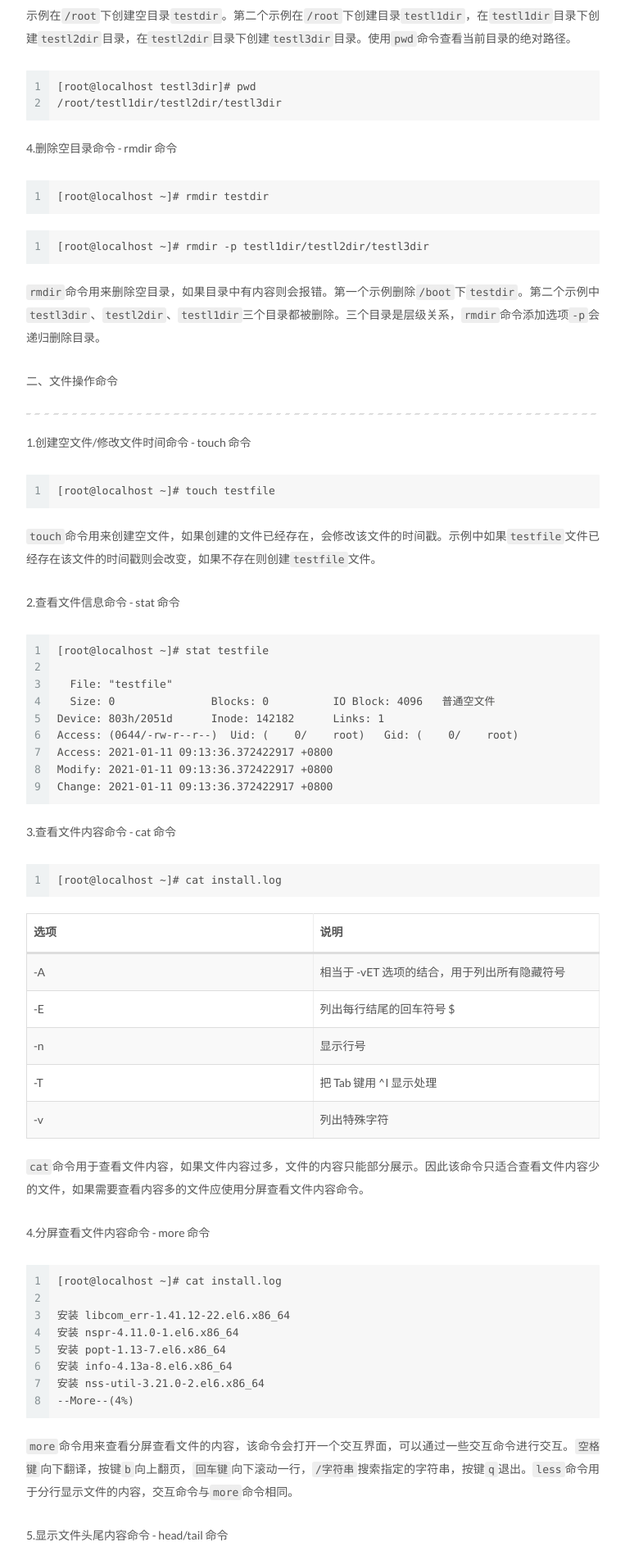
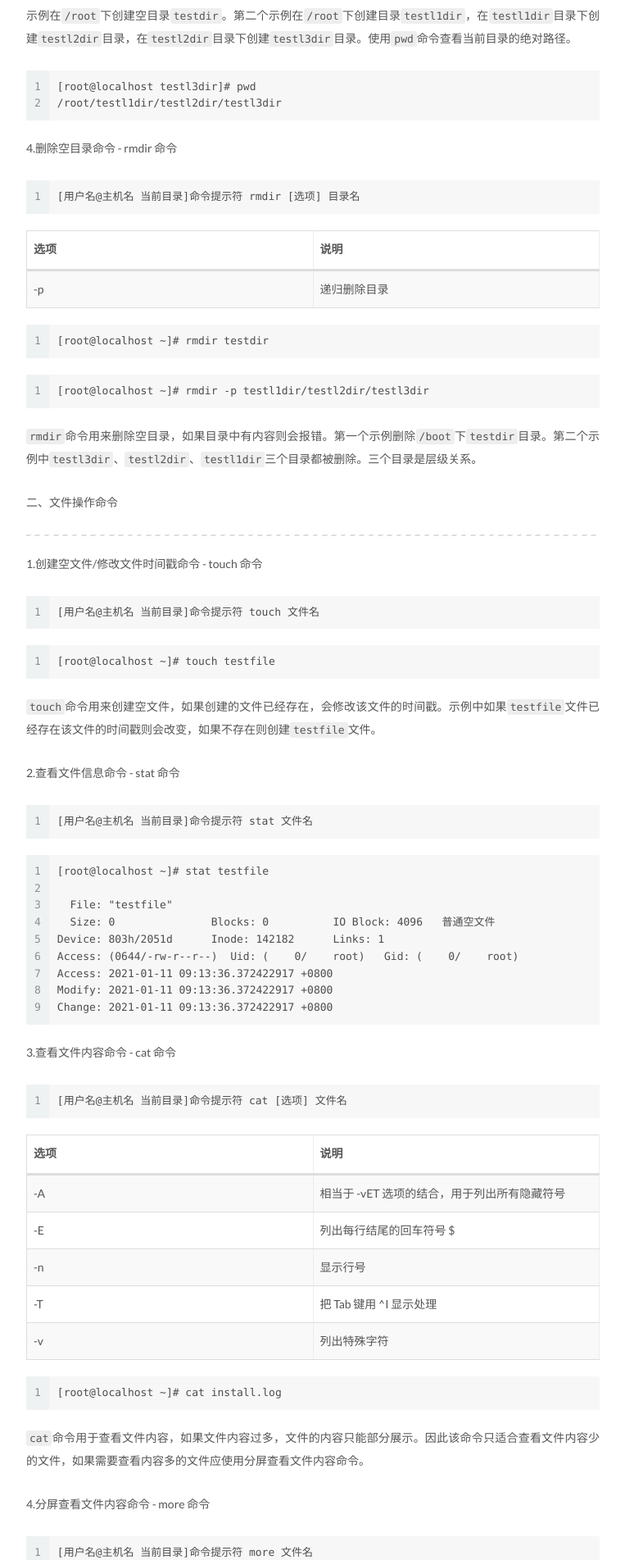
Before and after one commit to chuyibo/chuyibo.github.io, a Jekyll site: the page built from _posts/2021-01-07-Linux 基础命令(二).md, in a window 1280 px wide. Shown: the part 3123-5026 px from the top of the page at 82% size, without its empty margins (258-1021 px from the left). Built offline with Jekyll 4.4.1, drawn with Linux system fonts in a browser that asks for light colours; some of the changed text lies outside the part shown.

Commit message:
2021/01/12

````diff
--- a/_posts/2021-01-07-Linux 基础命令(二).md
+++ b/_posts/2021-01-07-Linux 基础命令(二).md
@@ -126,6 +126,14 @@ Linux 系统中同一目录下不能出现名称相同的目录和文件，名
 4.删除空目录命令 - rmdir 命令
 
 ```
+[用户名@主机名 当前目录]命令提示符 rmdir [选项] 目录名
+```
+
+| 选项 | 说明         |
+| ---- | ------------ |
+| -p   | 递归删除目录 |
+
+```
 [root@localhost ~]# rmdir testdir
 ```
 
@@ -133,13 +141,17 @@ Linux 系统中同一目录下不能出现名称相同的目录和文件，名
 [root@localhost ~]# rmdir -p testl1dir/testl2dir/testl3dir
 ```
 
-`rmdir`命令用来删除空目录，如果目录中有内容则会报错。第一个示例删除`/boot`下`testdir`。第二个示例中`testl3dir`、`testl2dir`、`testl1dir`三个目录都被删除。三个目录是层级关系，`rmdir`命令添加选项`-p`会递归删除目录。
+`rmdir`命令用来删除空目录，如果目录中有内容则会报错。第一个示例删除`/boot`下`testdir`目录。第二个示例中`testl3dir`、`testl2dir`、`testl1dir`三个目录都被删除。三个目录是层级关系。
 
 二、文件操作命令
 
 ----
 
-1.创建空文件/修改文件时间命令 - touch 命令
+1.创建空文件/修改文件时间戳命令 - touch 命令
+
+```
+[用户名@主机名 当前目录]命令提示符 touch 文件名
+```
 
 ```
 [root@localhost ~]# touch testfile
@@ -148,6 +160,10 @@ Linux 系统中同一目录下不能出现名称相同的目录和文件，名
 `touch`命令用来创建空文件，如果创建的文件已经存在，会修改该文件的时间戳。示例中如果`testfile`文件已经存在该文件的时间戳则会改变，如果不存在则创建`testfile`文件。
 
 2.查看文件信息命令 - stat 命令
+
+```
+[用户名@主机名 当前目录]命令提示符 stat 文件名
+```
 
 ```
 [root@localhost ~]# stat testfile
@@ -164,7 +180,7 @@ Change: 2021-01-11 09:13:36.372422917 +0800
 3.查看文件内容命令 - cat 命令
 
 ```
-[root@localhost ~]# cat install.log
+[用户名@主机名 当前目录]命令提示符 cat [选项] 文件名
 ```
 
 | 选项 | 说明                                         |
@@ -175,12 +191,20 @@ Change: 2021-01-11 09:13:36.372422917 +0800
 | -T   | 把 Tab 键用 ^I 显示处理                      |
 | -v   | 列出特殊字符                                 |
 
+```
+[root@localhost ~]# cat install.log
+```
+
 `cat`命令用于查看文件内容，如果文件内容过多，文件的内容只能部分展示。因此该命令只适合查看文件内容少的文件，如果需要查看内容多的文件应使用分屏查看文件内容命令。
 
 4.分屏查看文件内容命令 - more 命令
 
 ```
-[root@localhost ~]# cat install.log
+[用户名@主机名 当前目录]命令提示符 more 文件名
+```
+
+```
+[root@localhost ~]# more install.log
 
 安装 libcom_err-1.41.12-22.el6.x86_64
 安装 nspr-4.11.0-1.el6.x86_64
````
